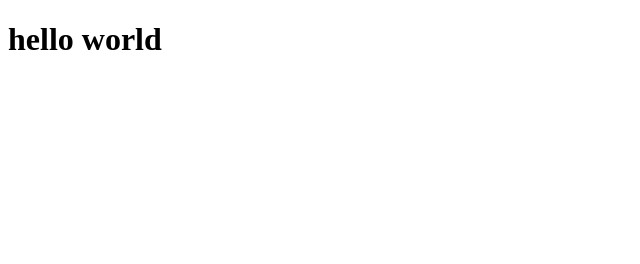
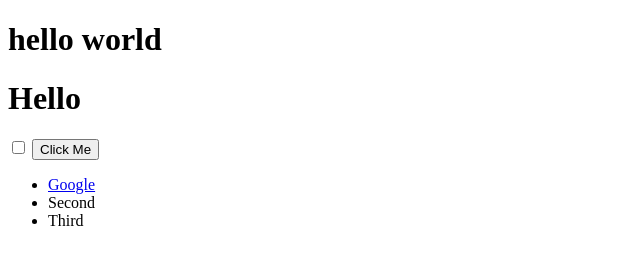
Before and after one commit to Pierre-MarieMarchio/DOM-Basics, a plain HTML site: page index.html in a window 1280 px wide. Shown: the whole page, without its empty margins (0-640 px from the left). Drawn offline with Linux system fonts and the light colour scheme.

Commit message:
base html

```diff
--- a/index.html
+++ b/index.html
@@ -11,6 +11,23 @@
 </head>
 <body>
 <h1>hello world</h1>
+<body>
+
+    <h1>Hello</h1>
+
+    <input type="checkbox">
+
+    <button style=":active color:red;">Click Me</button>
+
+    <ul>
+      <li class="list">
+        <a href="https://www.google.com">Google</a>
+      </li>
+      <li class="list">Second</li>
+      <li class="list">Third</li>
+    </ul>
+
+  </body>
 
 
 <script src="Js/index.js" charset="UTF-8"></script>
```
